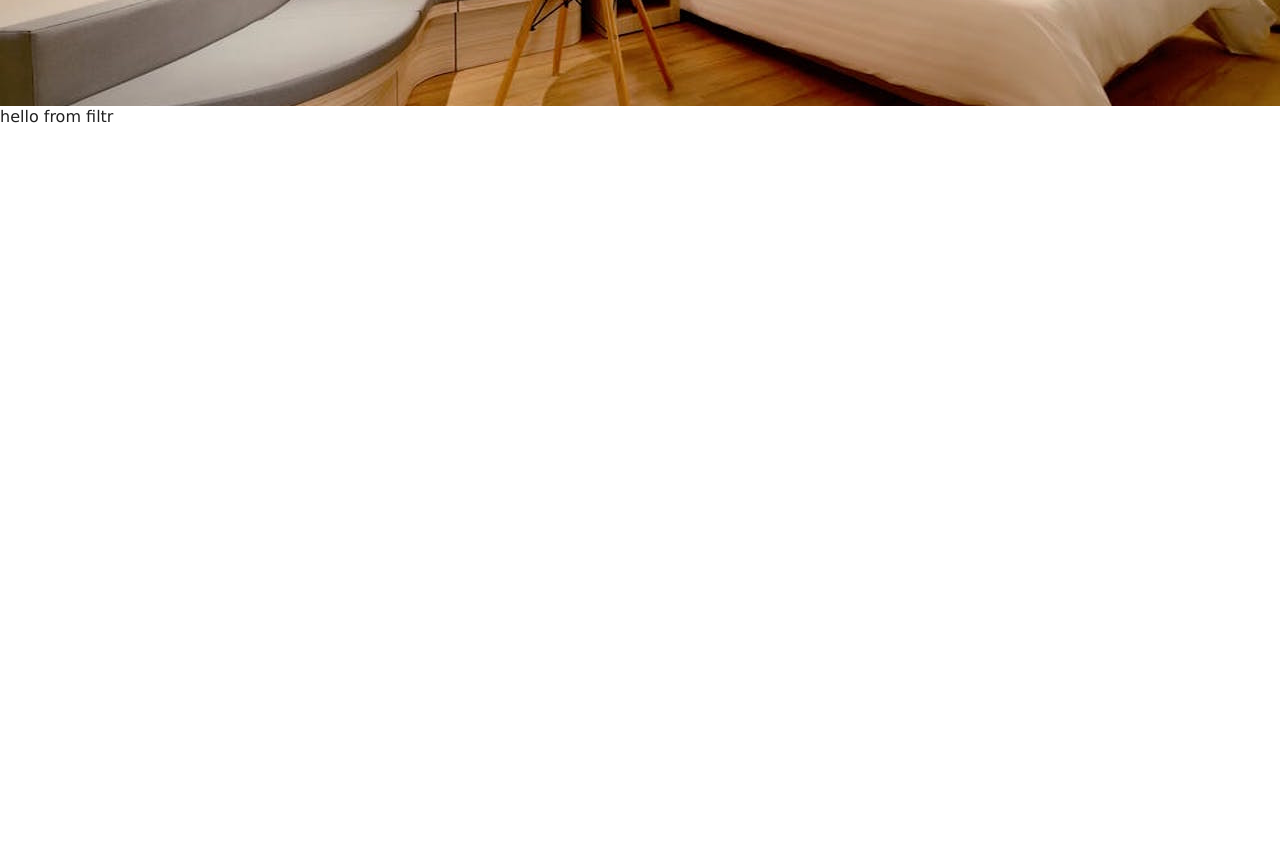
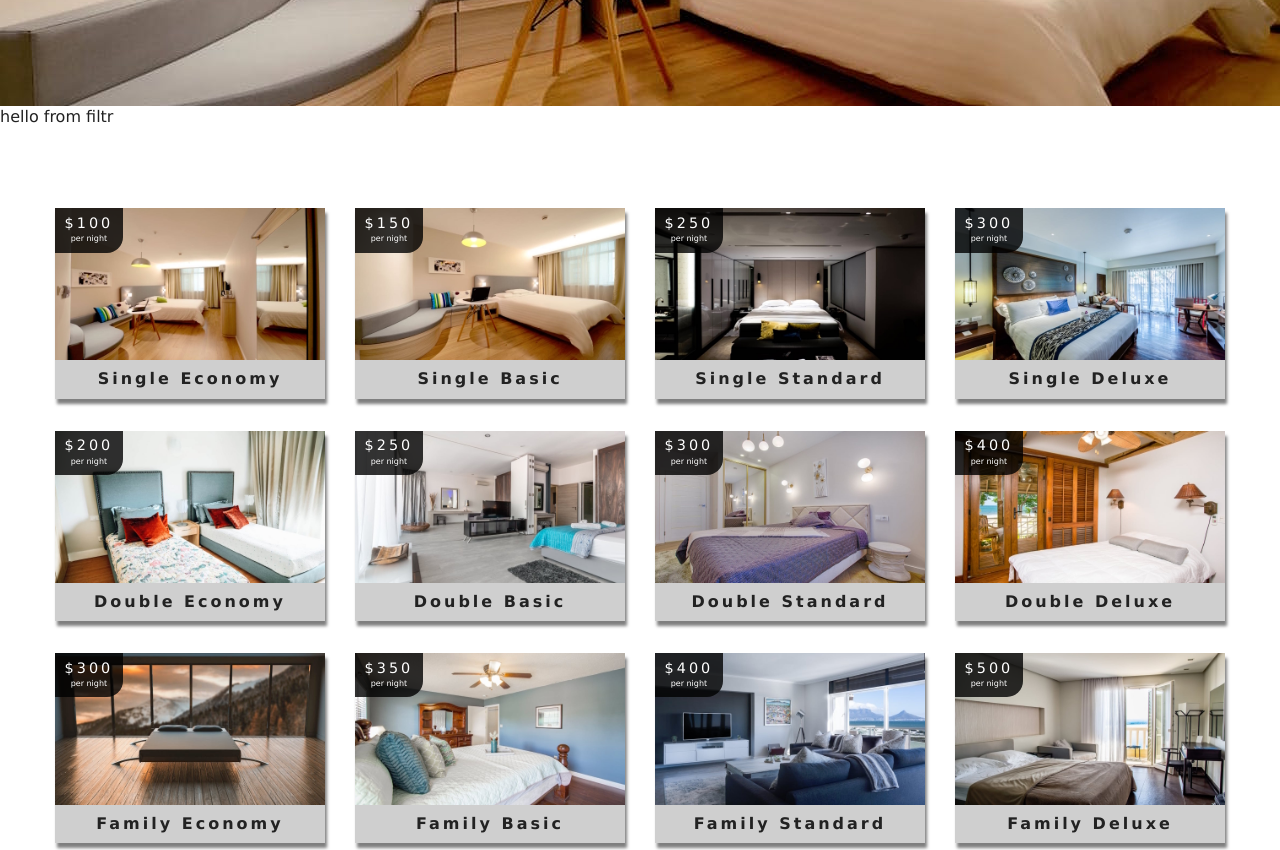
Before and after one commit to trudova/second-proj-trudova, a React (Create React App) app: page /rooms in a window 1280 px wide. Shown: the part 440-1290 px from the top of the page. Before the commit the page ends 800 px from the top, so only its background shows below. Built offline with nearby package versions, Linux system fonts and the light colour scheme.

Commit message:
room lisr done

```diff
--- a/src/components/RoomList.js
+++ b/src/components/RoomList.js
@@ -1,19 +1,20 @@
-import React from 'react'
-import Room from './Room'
-export default function RoomList(rooms) {
-    if(rooms.length ===0){
-        return(
-           <div className='empty-search'>
-               <h3>
-                  unfortunately no rooms matched to yor search parameters :-(
-               </h3>
-           </div>
-        )
-    }
-    return <section className='roomslist'>
-        <div>
-
-        </div>
+import React from "react";
+import Room from "./Room";
+export default function RoomList({ rooms }) {
+  if (rooms.length === 0) {
+    return (
+      <div className="empty-search">
+        <h3>unfortunately no rooms matched your search parameters</h3>
+      </div>
+    );
+  }
+  return (
+    <section className="roomslist">
+      <div className="roomslist-center">
+        {rooms.map(item => {
+          return <Room key={item.id} room={item} />;
+        })}
+      </div>
     </section>
-
+  );
 }
```
